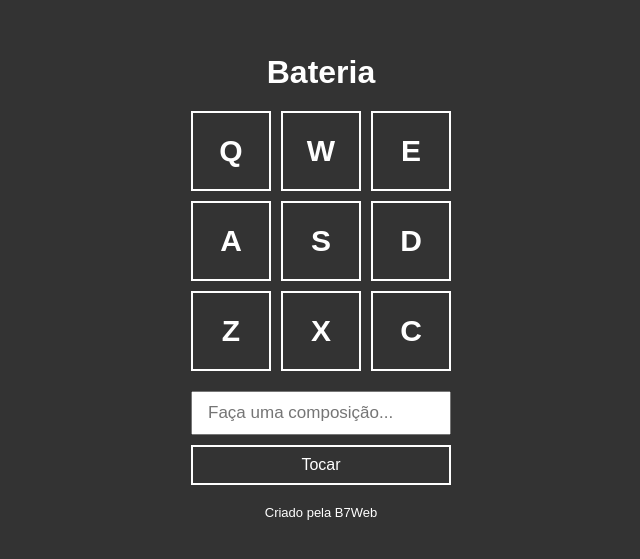
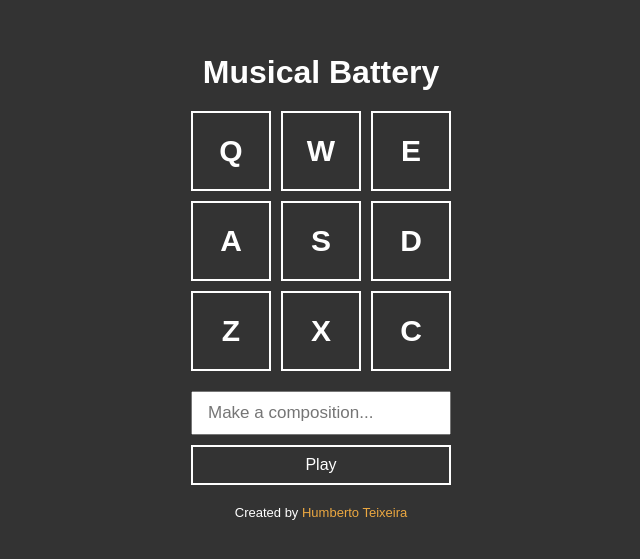
Before and after one commit to humbertoteixeiraa/musical-drum-simulator, a plain HTML site: page index.html in a window 1280 px wide. Shown: the part 113-672 px from the top of the page, without its empty margins (319-959 px from the left). Drawn offline with Linux system fonts and the light colour scheme.

Commit message:
Updates of the day 07.12.2023

```diff
--- a/assets/css/style.css
+++ b/assets/css/style.css
@@ -67,3 +67,12 @@ footer {
     color: #FFF;
     font-size: 13px;
 }
+
+footer a {
+    color: #eca841;
+    text-decoration: none;
+}
+
+footer a:hover {
+    text-decoration:underline;
+}
--- a/index.html
+++ b/index.html
@@ -8,7 +8,7 @@
     <link rel="stylesheet" href="assets/css/style.css" />
 </head>
 <body>
-    <h1>Bateria</h1>
+    <h1>Musical Battery</h1>
 
     <div class="keys">
         <div data-key="keyq" class="key">Q</div>
@@ -24,11 +24,11 @@
         <div data-key="keyc" class="key">C</div>
     </div>
     <div class="composer">
-        <input type="text" id="input" placeholder="Faça uma composição..." />
-        <button>Tocar</button>
+        <input type="text" id="input" placeholder="Make a composition..." />
+        <button>Play</button>
     </div>
 
-    <footer>Criado pela B7Web</footer>
+    <footer>Created by <a href="https://linktree-humberto.netlify.app/index.html" target="_blank">Humberto Teixeira</a></footer>
 
     <audio id="s_keyq" src="sounds/keyq.wav"></audio>
     <audio id="s_keyw" src="sounds/keyw.wav"></audio>
```
